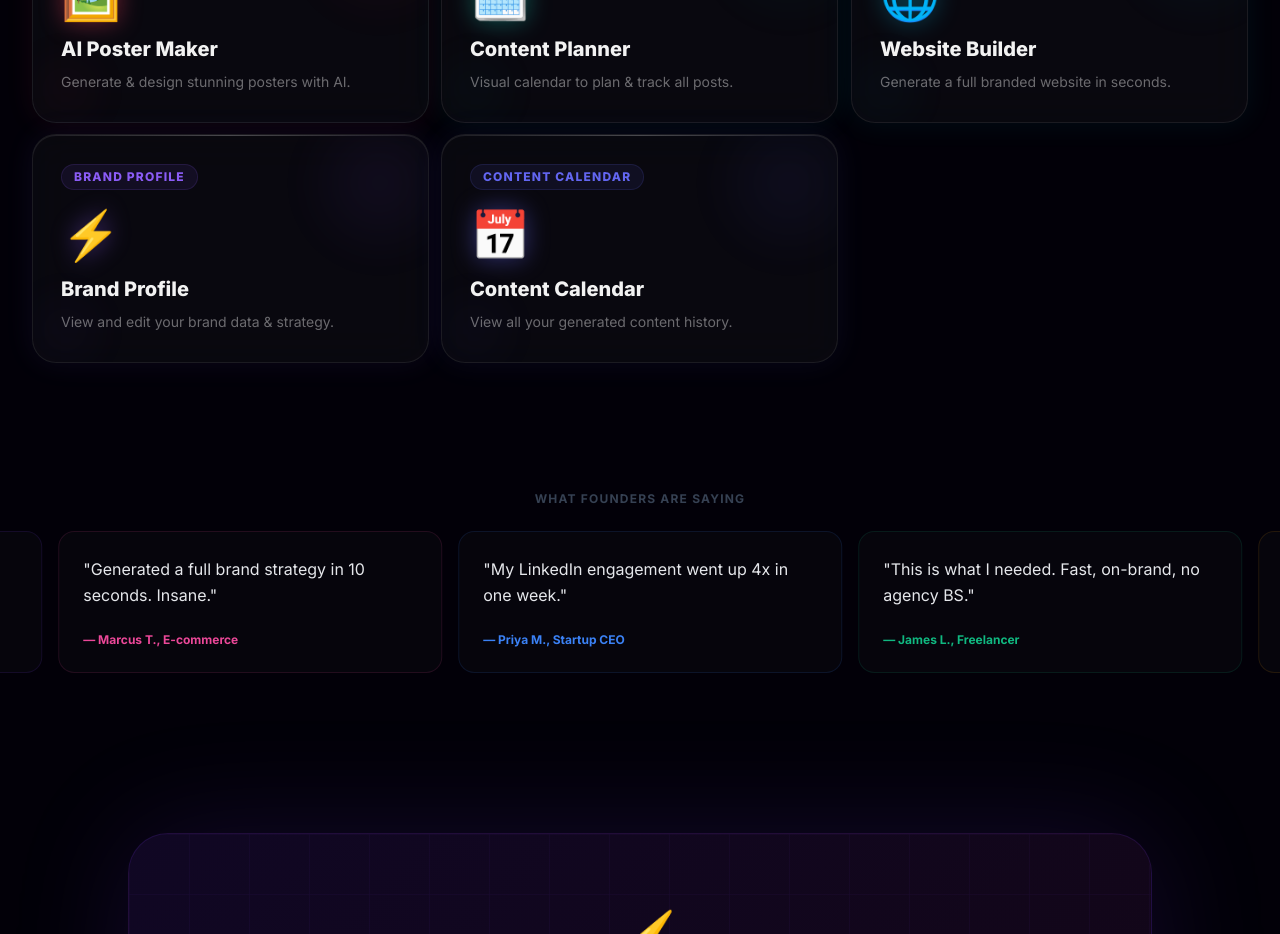
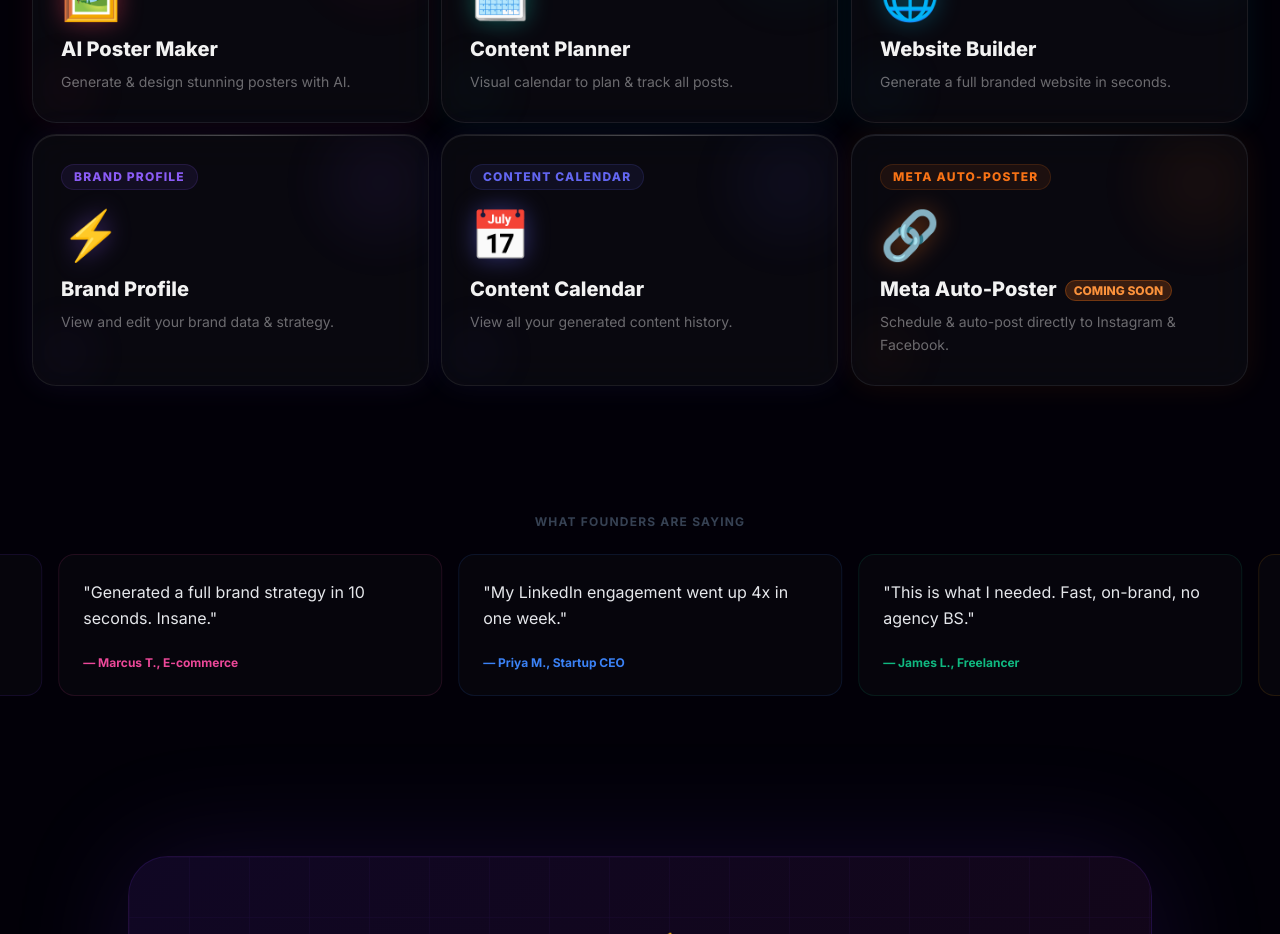
Before and after one commit to loopmintdigital-cyber/ai-marketing-copilot, a Next.js app: page / in a window 1280 px wide. Shown: the part 2560-3494 px from the top of the page. Built offline with nearby package versions, Linux system fonts and the light colour scheme.

Commit message:
feat: Meta Auto-Poster coming soon badge on landing page

```diff
--- a/app/page.tsx
+++ b/app/page.tsx
@@ -199,8 +199,9 @@ export default function Home() {
     { icon: "🌐", title: "Website Builder", desc: "Generate a full branded website in seconds.", glow: "#06b6d4", span: "col-span-1" },
     { icon: "⚡", title: "Brand Profile", desc: "View and edit your brand data & strategy.", glow: "#8b5cf6", span: "col-span-1" },
     { icon: "📅", title: "Content Calendar", desc: "View all your generated content history.", glow: "#6366f1", span: "col-span-1" },
+  ,
+  { icon: "🔗", title: "Meta Auto-Poster", desc: "Schedule & auto-post directly to Instagram & Facebook.", glow: "#f97316", span: "col-span-1" }
   ];
-
   return (
     <main className="text-white overflow-x-hidden" style={{ background: "#020008", minHeight: "100vh" }}>
       <canvas ref={canvasRef} className="fixed inset-0 pointer-events-none z-0" />
@@ -440,7 +441,7 @@ export default function Home() {
                   </div>
                 </div>
                 <div className="text-5xl mb-4 group-hover:scale-110 transition-transform duration-300 inline-block relative z-10" style={{ filter: `drop-shadow(0 0 12px ${f.glow}70)` }}>{f.icon}</div>
-                <h3 className="font-black text-xl mb-2 relative z-10" style={{ color: "rgba(255,255,255,0.95)" }}>{f.title}</h3>
+                <h3 className="font-black text-xl mb-2 relative z-10" style={{ color: "rgba(255,255,255,0.95)" }}>{f.title}{f.title === "Meta Auto-Poster" && <span className="ml-2 text-xs px-2 py-0.5 rounded-full align-middle" style={{ background: "rgba(249,115,22,0.2)", color: "#fb923c", border: "1px solid rgba(249,115,22,0.3)" }}>COMING SOON</span>}</h3>
                 <p className="text-sm leading-relaxed relative z-10" style={{ color: "rgba(255,255,255,0.4)" }}>{f.desc}</p>
                 <div className="absolute inset-0 rounded-3xl opacity-0 group-hover:opacity-100 transition-opacity duration-500 pointer-events-none" style={{ background: "linear-gradient(135deg, rgba(255,255,255,0.04) 0%, transparent 50%, rgba(255,255,255,0.02) 100%)" }} />
               </div>
```
